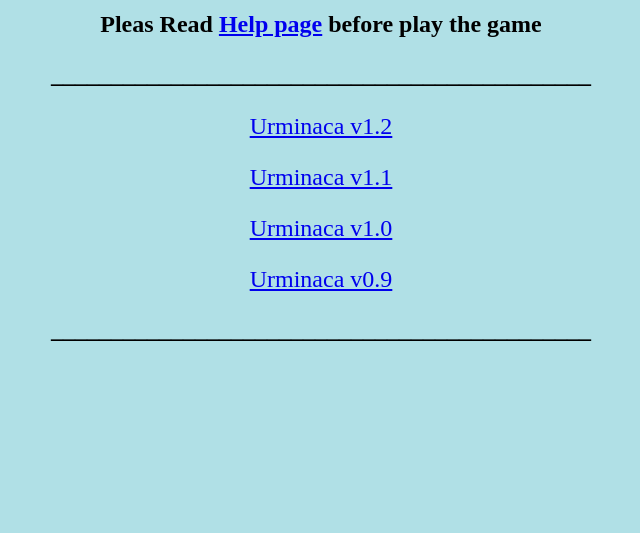
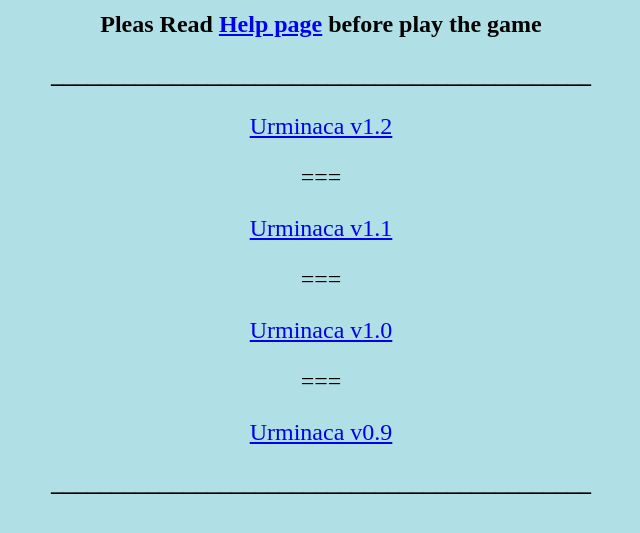
Before and after one commit to urminaca/urminaca.github.io, a plain HTML site: page dw.html in a window 1280 px wide. Shown: the part 143-676 px from the top of the page, without its empty margins (319-959 px from the left). Drawn offline with Linux system fonts and the light colour scheme.

Commit message:
Update dw.html

```diff
--- a/dw.html
+++ b/dw.html
@@ -21,11 +21,11 @@
 <p><b>Pleas Read <a href='h.html'>Help page</a> before play the game</b></p>
 <p><b>_____________________________________________</b></p>
 <a href = 'https://s20.picofile.com/d/8443192618/78fa8af7-5383-483a-a3ba-595c80beb11b/Urminaca_1_2.rar'>Urminaca v1.2</a>
-<p><p>
+<p>===<p>
 <a href = 'https://s20.picofile.com/d/8443173584/b9d3260c-2bfd-4d4b-8b21-edc0b56f2872/Urminaca_1_1.rar'>Urminaca v1.1</a>
-<p><p>
+<p>===<p>
 <a href = 'sr.html'>Urminaca v1.0</a>
-<p></p>
+<p>===</p>
 <a href = 'sr.html'>Urminaca v0.9</a>
 <p><b>_____________________________________________</b></p>
 </center>
```
